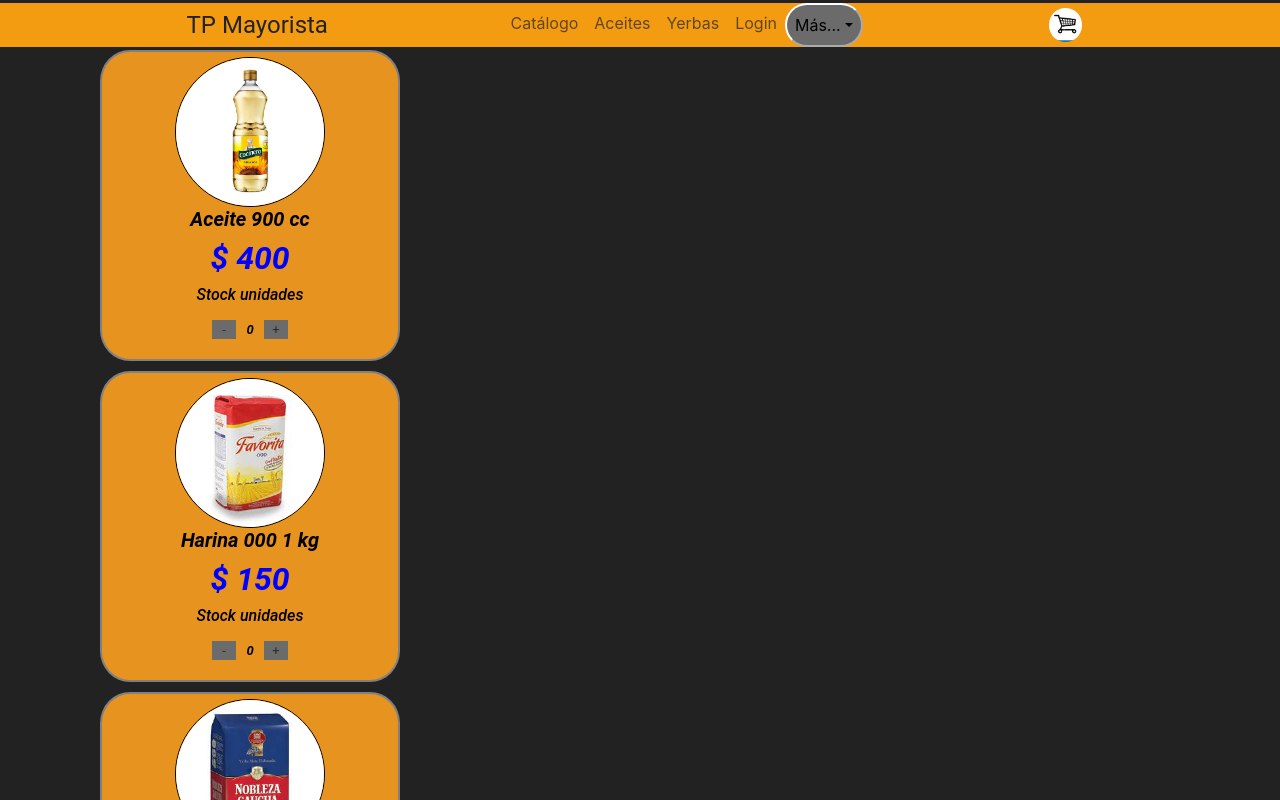
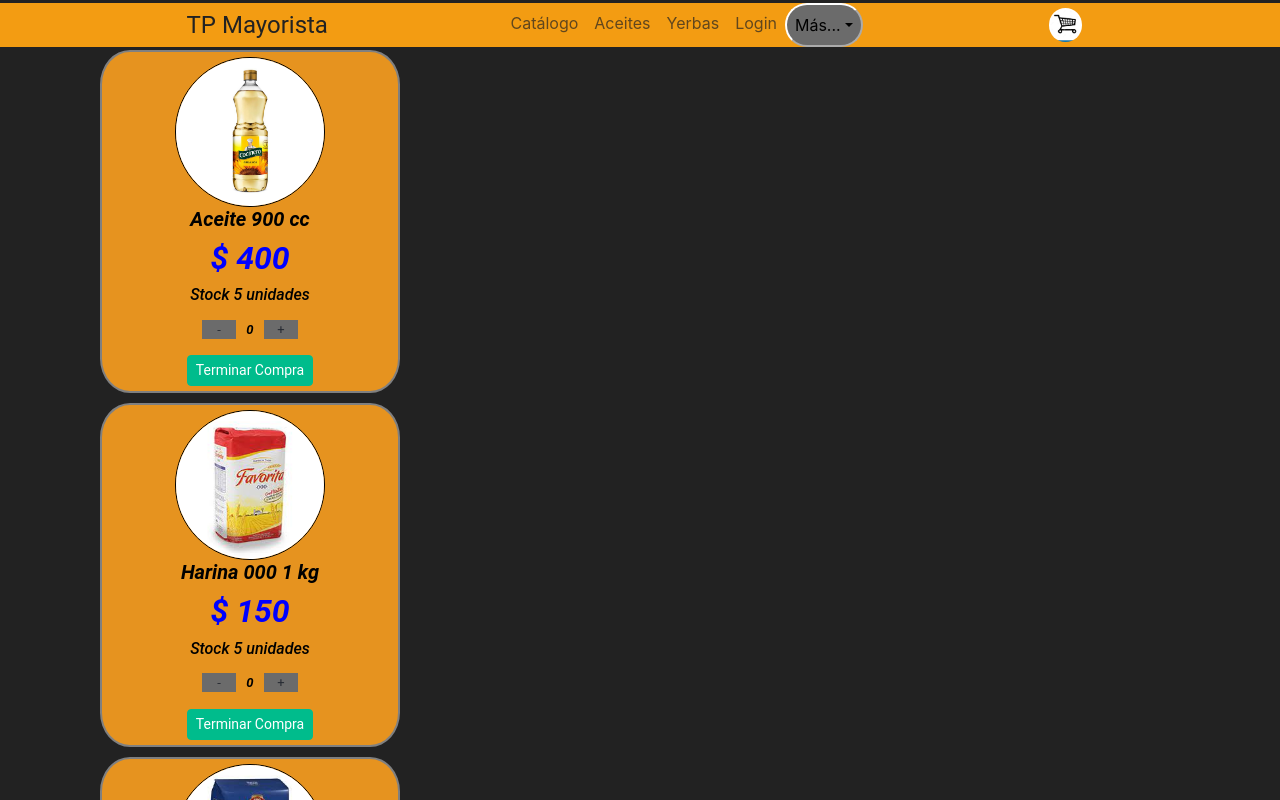
Before and after one commit to danfranco73/ecommerceDanFranco, a React (Create React App) app: page / in a window 1280 px wide. Shown: the top 800 px of the page. Built offline with nearby package versions, Linux system fonts and the light colour scheme.

Commit message:
Sincronizar Counter - Clase 9

```diff
--- a/src/Components/Counter/Counter.js
+++ b/src/Components/Counter/Counter.js
@@ -1,24 +1,37 @@
 import { useState } from "react";
 import "./counter.css";
+import { Link } from "react-router-dom";
 
-const Counter = (sku) => {
+
+const Counter = () => {
   const [items, setItems] = useState(0);
+  const stock = 5;
 
-  const suma = (sku) =>
-    items <= sku.stock - 1
-      ? setItems(items + 1)
-      : alert("Stock insuficiente");
+  const suma = () =>
+    items <= stock - 1 ? setItems(items + 1) : alert("Stock insuficiente");
 
-  const resta = (sku) => {
-    items >= sku.stock + 1 ? setItems(items - 1) : alert("Debe Pedir al menos 1 producto");
+  const resta = () => {
+    items > 0 ? setItems(items - 1) : alert("Debe Pedir al menos 1 producto");
   };
   return (
     <div>
-      <h6>Stock {sku.stock} unidades</h6>
-      <div className= "counter-app">
+      <h6>Stock {stock} unidades</h6>
+      <div className="counter-app">
         <button onClick={resta}>-</button>
         <div>{items}</div>
         <button onClick={suma}>+</button>
+      </div>
+      <div>
+        {items > 0 ? (
+          <button className="btn btn-success">+ carrito</button>
+        ) : (
+          <button className="btn btn-success" disabled hidden></button>
+        )}
+      </div>
+      <div>
+        <Link to="/Carrito">
+          <button className="btn btn-success btn-sm">Terminar Compra</button>
+        </Link>
       </div>
     </div>
   );
--- a/src/Pages/ItemDetail/ItemDetail.js
+++ b/src/Pages/ItemDetail/ItemDetail.js
@@ -15,7 +15,7 @@
           imagen={imagen}
           stock={stock}
         />
-        ); )
+
       </div>
     </div>
   );
```
